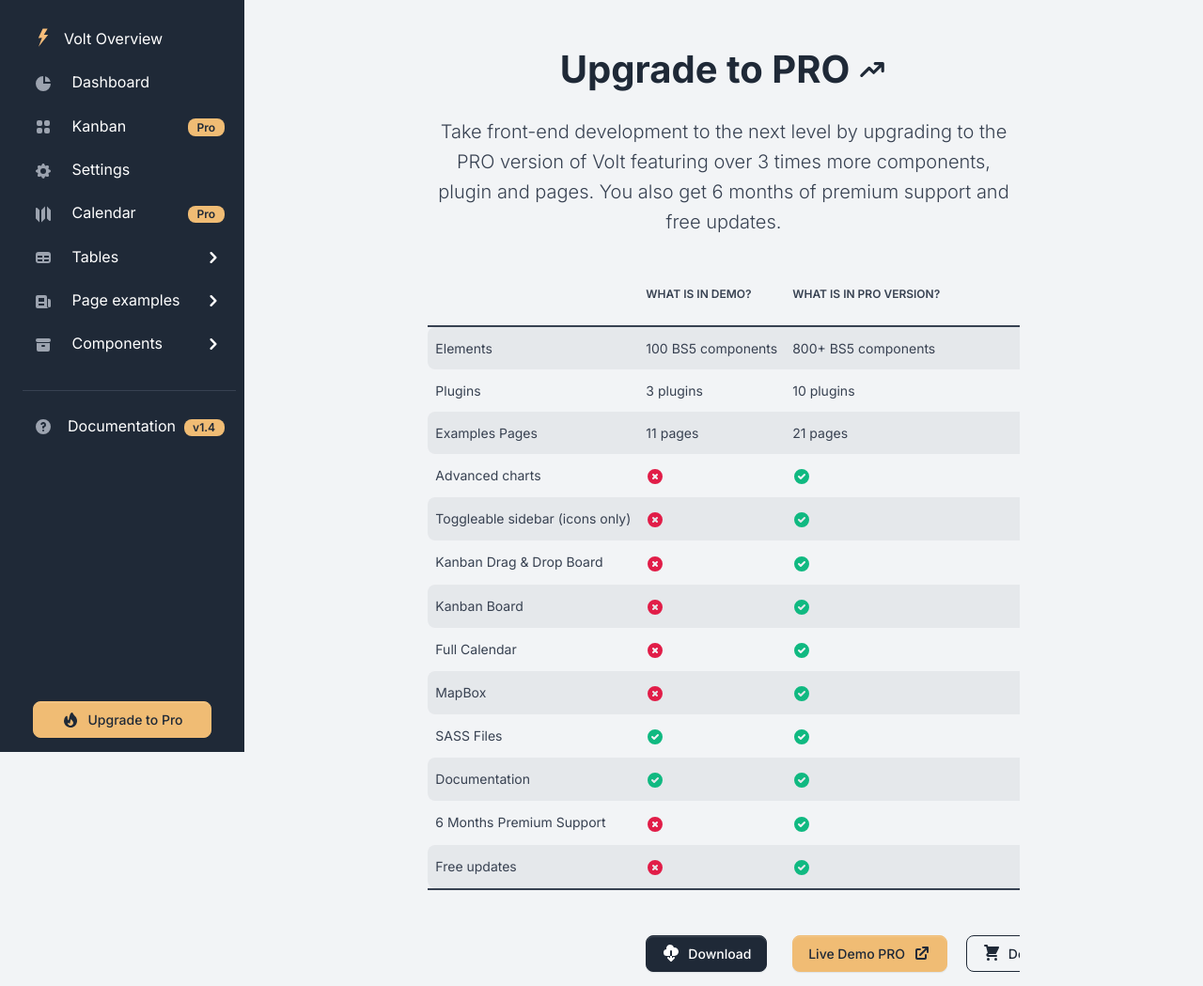
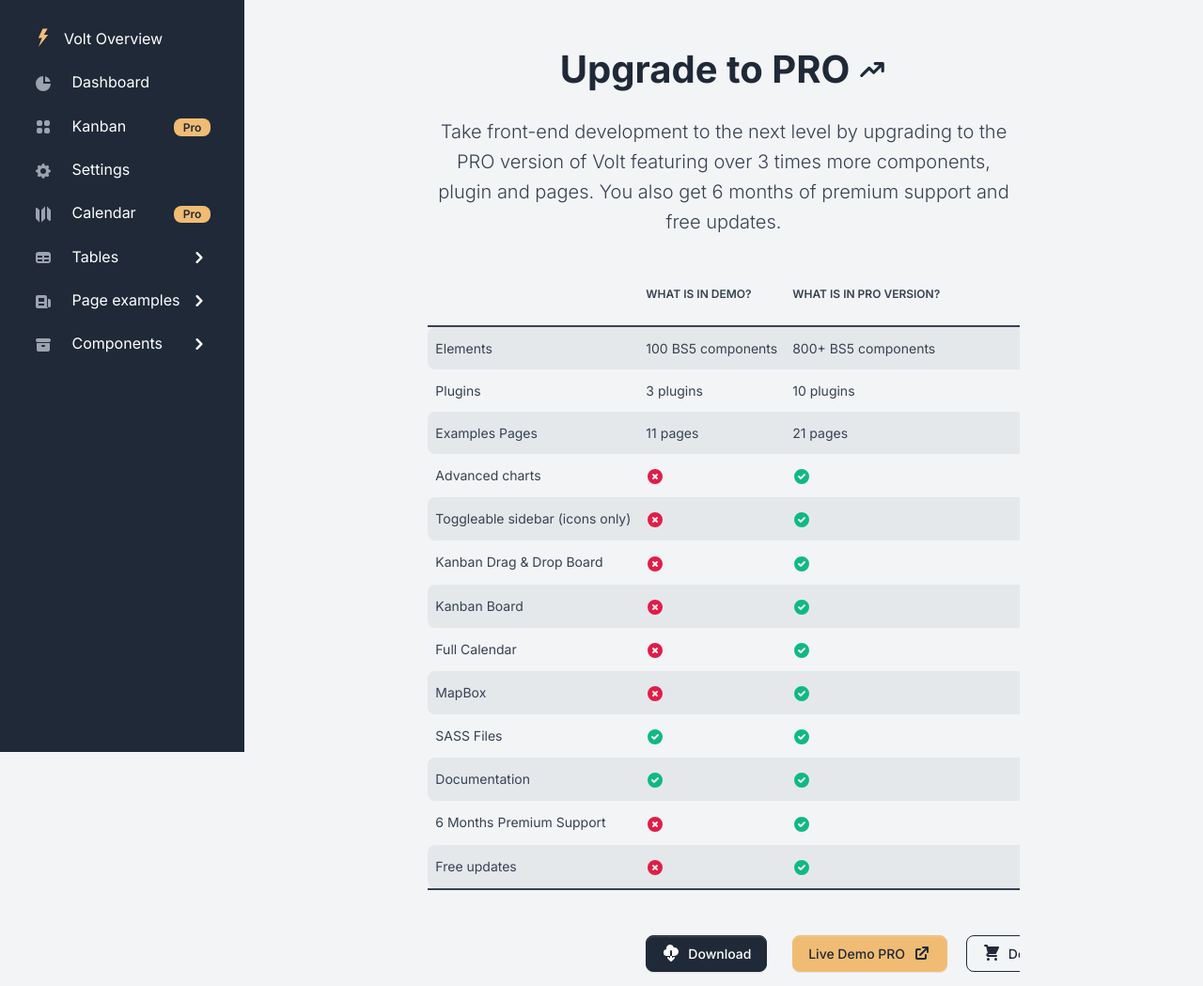
Before and after one commit to Salma-Yassin/Graduation-Project-Customer-Satisfaction-Detection-Using-DeepLearning, a Flask app: page /pages/upgrade-to-pro/ in a window 1280 px wide. Shown: the top 1049 px of the page at 94% size. Run offline with Flask 2, Linux system fonts and the light colour scheme; some libraries are stand-ins or nearby versions.

Commit message:
small change 2

```diff
--- a/apps/templates/includes/sidebar.html
+++ b/apps/templates/includes/sidebar.html
@@ -63,6 +63,7 @@
           </span>
         </a>
       </li>
+
       <!--<li class="nav-item {% if 'transaction' in segment %}active{% endif %}">
         <a href="{{url_for('pages_transactions')}}" class="nav-link">
           <span class="sidebar-icon">
@@ -269,7 +270,7 @@
           </ul>
         </div>
       </li>
-      <li role="separator" class="dropdown-divider mt-4 mb-3 border-gray-700"></li>
+      <!---<li role="separator" class="dropdown-divider mt-4 mb-3 border-gray-700"></li>
       <li class="nav-item">
         <a href="https://themesberg.com/docs/volt-bootstrap-5-dashboard/getting-started/quick-start/" target="_blank"
           class="nav-link d-flex align-items-center">
@@ -287,7 +288,7 @@
           </span>
           <span>Upgrade to Pro</span>
         </a>
-      </li>
+      </li>--->
     </ul>
   </div>
 </nav>
```
